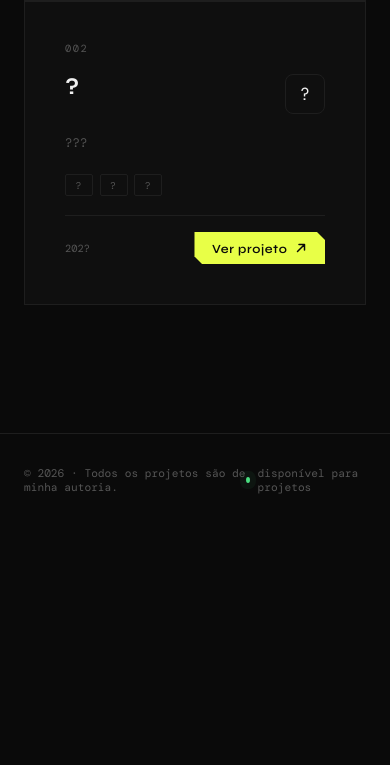
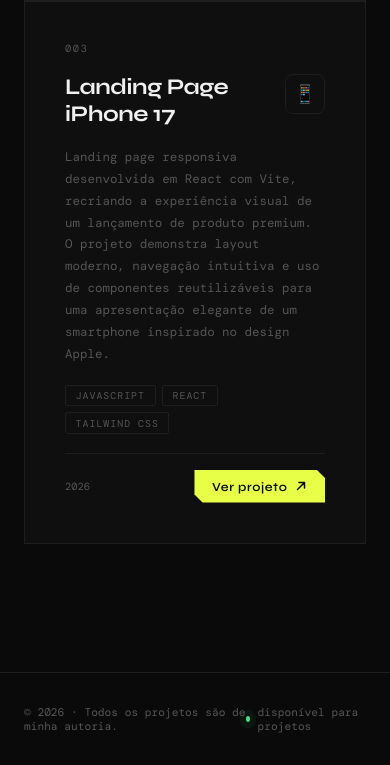
Before and after one commit to zBlasterr/zBlasterr.github.io, a plain HTML site: page index.html in a window 390 px wide. Shown: the part 1293-2058 px from the top of the page. Before the commit the page ends 1819 px from the top, so only its background shows below. Drawn offline with nearby package versions, Linux system fonts and the light colour scheme; a web font is replaced by a local one.

Commit message:
Revise project card for iPhone 17 landing page
Updated project card details for iPhone 17 landing page.

```diff
--- a/index.html
+++ b/index.html
@@ -474,22 +474,22 @@
     </article>
 
     <article class="project-card" style="animation-delay: 0.2s">
-      <span class="card-number">002</span>
+      <span class="card-number">003</span>
       <div class="card-header">
-        <h2 class="card-title">?</h2>
-        <div class="card-icon">?</div>
+        <h2 class="card-title">Landing Page iPhone 17</h2>
+        <div class="card-icon">📱</div>
       </div>
       <p class="card-desc">
-        ???
+        Landing page responsiva desenvolvida em React com Vite, recriando a experiência visual de um lançamento de produto premium. O projeto demonstra layout moderno, navegação intuitiva e uso de componentes reutilizáveis para uma apresentação elegante de um smartphone inspirado no design Apple.
       </p>
       <div class="card-tags">
-        <span class="tag">?</span>
-        <span class="tag">?</span>
-        <span class="tag">?</span>
+        <span class="tag">JavaScript</span>
+        <span class="tag">React</span>
+        <span class="tag">Tailwind CSS</span>
       </div>
       <div class="card-footer">
-        <span class="card-date">202?</span>
-        <a href="./outro-projeto/index.html" class="btn-view" target="_blank">
+        <span class="card-date">2026</span>
+        <a href="./projetoiphone/index.html" class="btn-view" target="_blank">
           Ver projeto
           <svg width="12" height="12" viewBox="0 0 12 12" fill="none">
             <path d="M2.5 9.5L9.5 2.5M9.5 2.5H4M9.5 2.5V8" stroke="currentColor" stroke-width="1.5" stroke-linecap="round"/>
```
